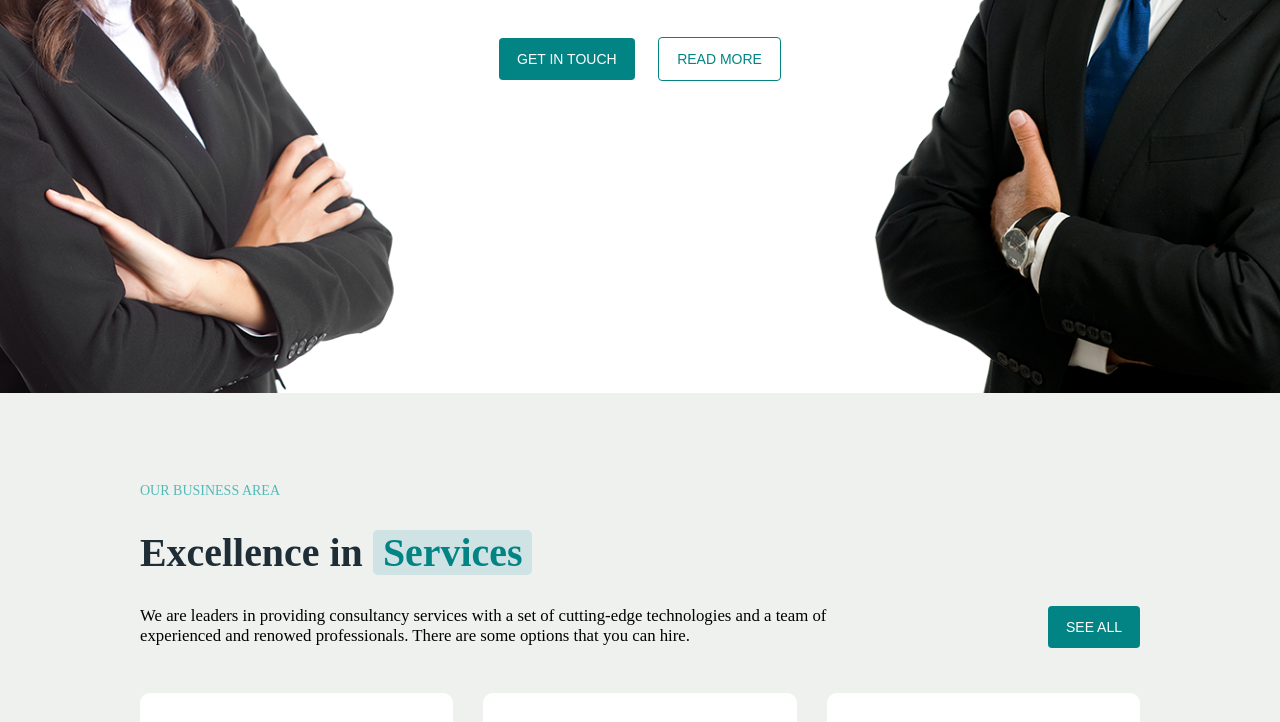
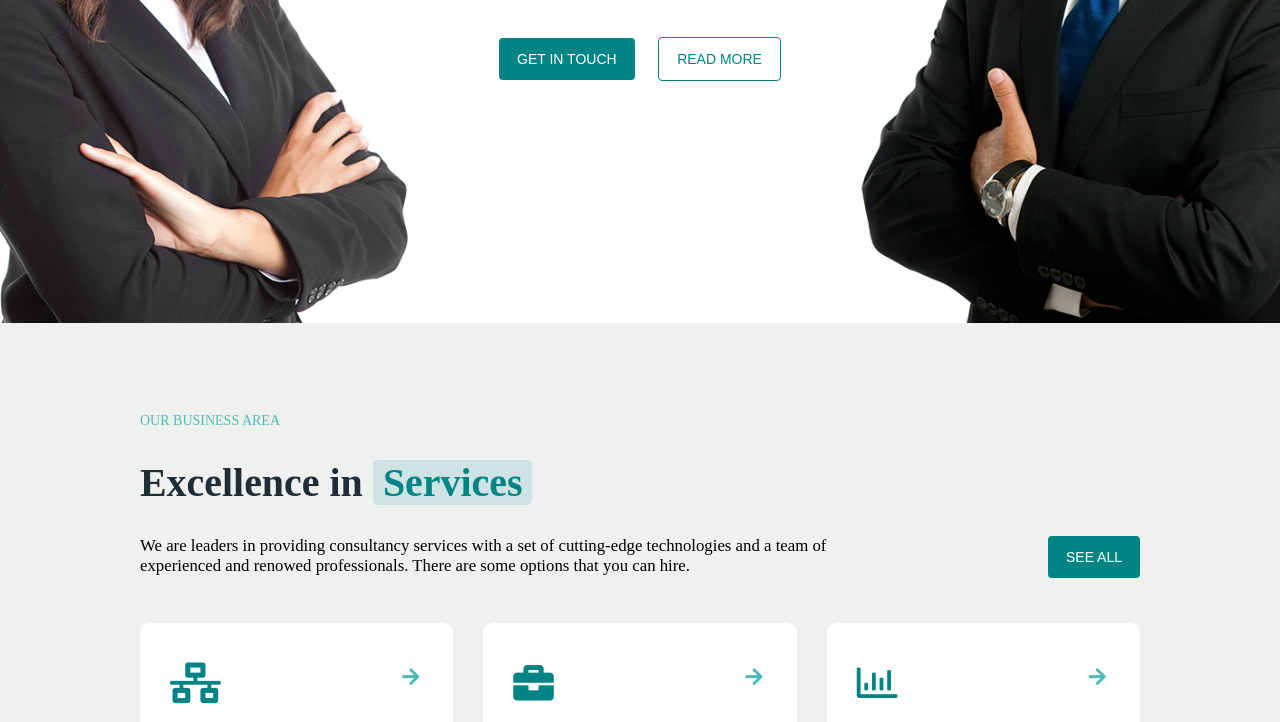
Before and after one commit to Luc051287/proj-html-vuejs, a website: page index.html in a window 1280 px wide. Shown: the part 447-1169 px from the top of the page. Drawn offline with nearby package versions, Linux system fonts and the light colour scheme.

Commit message:
Main Company (1)

```diff
--- a/index.html
+++ b/index.html
@@ -48,8 +48,6 @@
             </div>
           </nav>
           <div class="jumbotron">
-            <div class="child"></div>
-            <!-- <img src="img/bg-parallax.png" alt=""> -->
             <div id="jumbotron_center">
               <h1> <span>Ready</span> <span class="background">Team</span> </h1>
               <p>No metter what your company needs, we will be ready to assist you in the best possible way</p>
--- a/src/partials/_header.scss
+++ b/src/partials/_header.scss
@@ -35,7 +35,22 @@
 
 #header_bottom {
   width: 100%;
-  height: 800px;
+  height: 730px;
+  position: relative;
+  overflow: hidden;
+  &::before {
+    content: "";
+    display: block;
+    position: absolute;
+    bottom: 0;
+    width: 100%;
+    height: 100%;
+    background-image: url($jumboImage);
+    background-repeat: no-repeat;
+    background-position: center;
+    @include backgroundSize(cover);
+    transform: scale(1.32);
+  }
   //da modificare
   background-color: white;
   #navbar {
@@ -72,18 +87,27 @@
     height: calc(100% - #{$navbarHeight});
     position: relative;
     overflow: hidden;
-  }
+    // &::before {
+    //   content: "";
+    //   display: block;
+    //   position: relative;
+    //   width: 100%;
+    //   height: 100%;
+    //   background-image: url($jumboImage);
+    //   background-repeat: no-repeat;
+    //   background-position: center -25px;
+    //   @include backgroundSize(cover);
+    //   transform: scale(1.4);
+    // }
 
-  // vedere se mettere come after;
-  .child {
-    width: 100%;
-    height: 100%;
-    background-image: url($jumboImage);
-    background-repeat: no-repeat;
-    background-position: center -25px;
-    overflow: hidden;
-    @include backgroundSize(cover);
-    transform: scale(1.4);
+    &::after {
+      content: "";
+      display: block;
+      position: relative;
+      border: 1px solid black;
+      height: 50px;
+      width: 50px;
+    }
   }
 
   #jumbotron_center {
--- a/src/partials/_main.scss
+++ b/src/partials/_main.scss
@@ -1,3 +1,7 @@
+main {
+  z-index: -1;
+}
+
 #services {
   background-color: $greyNurse;
   width: 100%;
```
Also changed, not shown: css/app.css.
